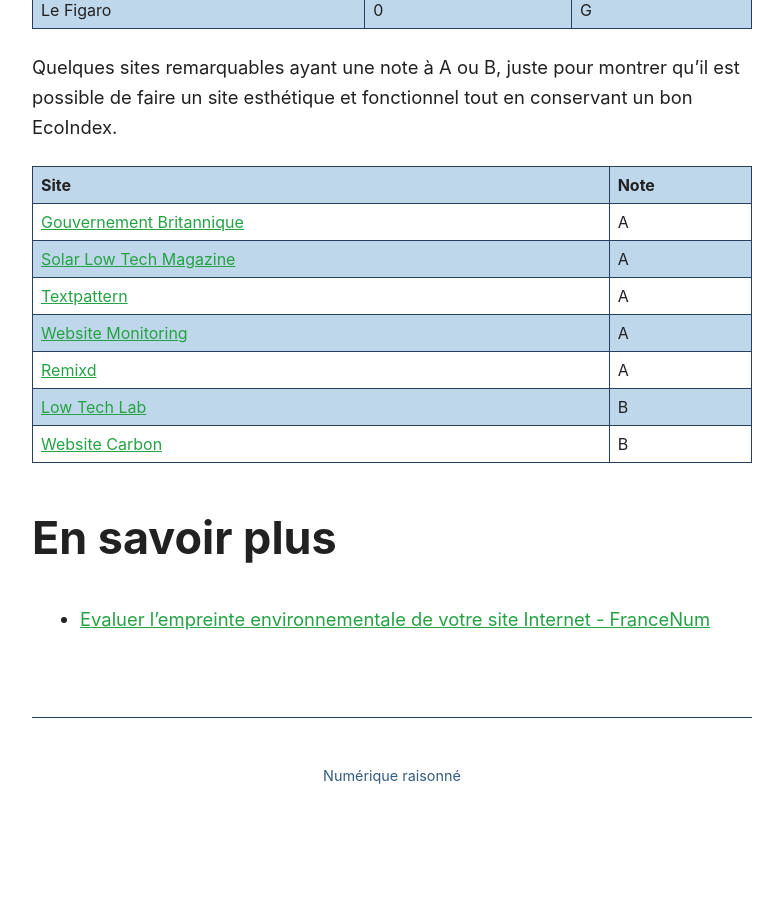
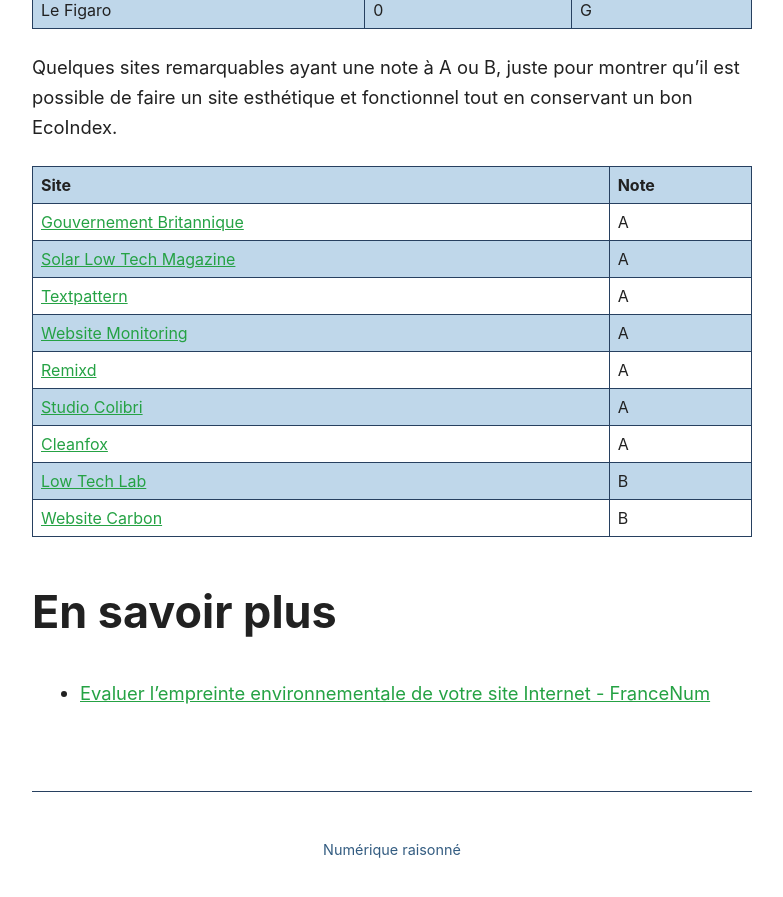
Before and after one commit to Slandais/slandais.github.io, a Jekyll site: the page built from _posts/2021-05-08-analyserSonSite.md, in a window 1280 px wide and 900 px high, scrolled down 2697 px. Shown: the top 897 px of the window, without its empty margins (248-1031 px from the left). Built offline with Jekyll 4.4.1, drawn with Linux system fonts in a browser that asks for light colours; before the commit the page ends 3523 px from its top, so only the background shows below that.

Commit message:
Update 2021-05-08-analyserSonSite.md

```diff
--- a/_posts/2021-05-08-analyserSonSite.md
+++ b/_posts/2021-05-08-analyserSonSite.md
@@ -74,7 +74,9 @@
 | [Solar Low Tech Magazine](https://solar.lowtechmagazine.com)          | A |
 | [Textpattern](https://textpattern.com/)          | A |
 | [Website Monitoring](https://www.appbeat.io/)          | A |
-| [Remixd](https://www.remixd.com/)          | A |
+| [Remixd](https://www.remixd.com)          | A |
+| [Studio Colibri](https://www.studiocolibri.be)          | A |
+| [Cleanfox](https://www.cleanfox.io)          | A |
 | [Low Tech Lab](https://lowtechlab.org/fr)           | B |
 | [Website Carbon](https://www.websitecarbon.com) |  B |
 
```
